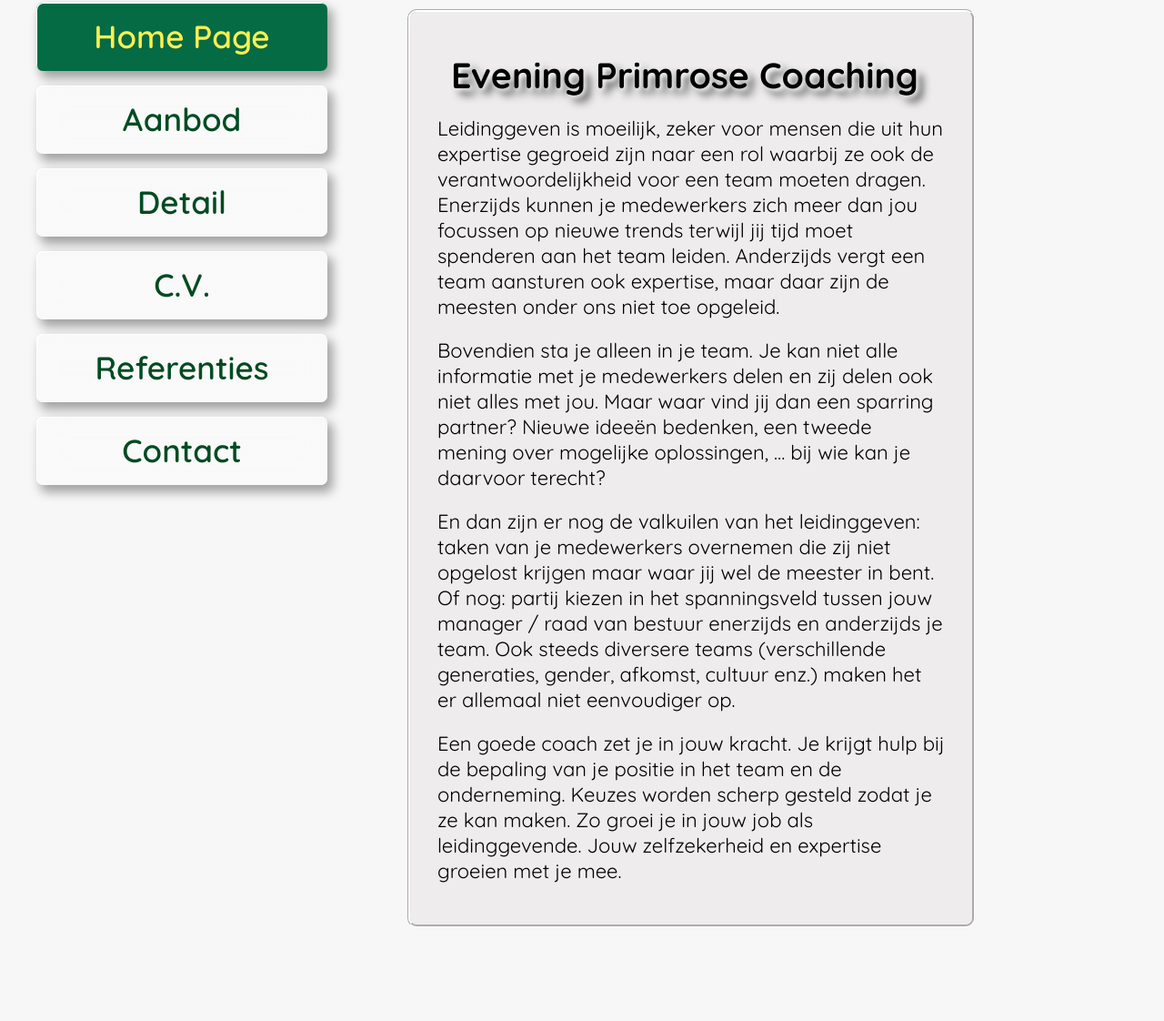
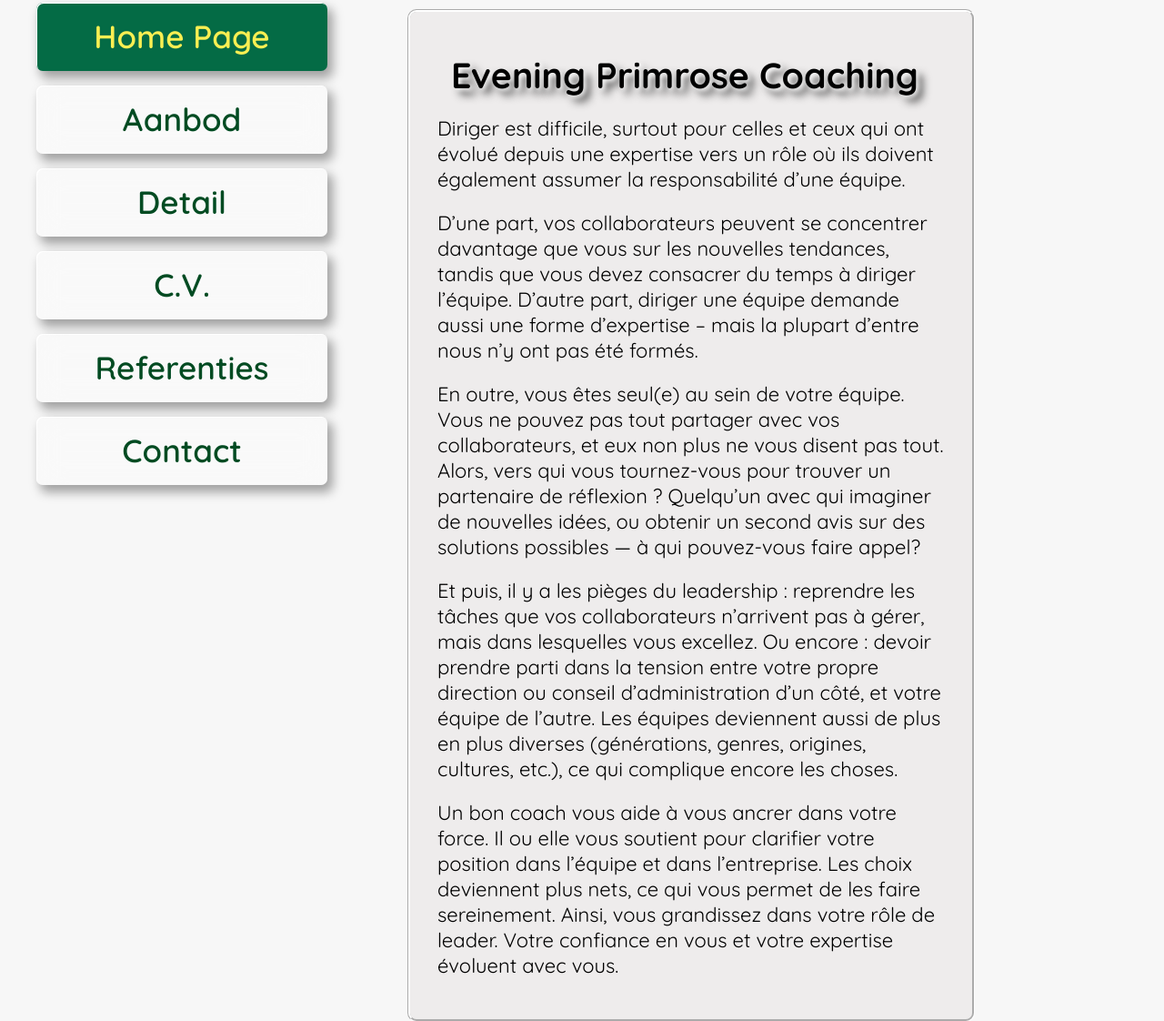
Before and after one commit to AllaHrushyna/Evening-Primrose-Coaching, a plain HTML site: page indexFR.html in a window 1280 px wide. Shown: the part 275-1397 px from the top of the page at 91% size. Drawn offline with Linux system fonts and the light colour scheme.

Commit message:
index FR en EN

```diff
--- a/indexFR.html
+++ b/indexFR.html
@@ -38,10 +38,12 @@
 
         <h1>Evening Primrose Coaching</h1>
 
-        <p>Leidinggeven is moeilijk, zeker voor mensen die uit hun expertise gegroeid zijn naar een rol waarbij ze ook de verantwoordelijkheid voor een team moeten dragen. Enerzijds kunnen je medewerkers zich meer dan jou focussen op nieuwe trends terwijl jij tijd moet spenderen aan het team leiden. Anderzijds vergt een team aansturen ook expertise, maar daar zijn de meesten onder ons niet toe opgeleid. </p>
-        <p>Bovendien sta je alleen in je team. Je kan niet alle informatie met je medewerkers delen en zij delen ook niet alles met jou. Maar waar vind jij dan een sparring partner? Nieuwe ideeën bedenken, een tweede mening over mogelijke oplossingen, … bij wie kan je daarvoor terecht?</p>
-        <p>En dan zijn er nog de valkuilen van het leidinggeven: taken van je medewerkers overnemen die zij niet opgelost krijgen maar waar jij wel de meester in bent. Of nog: partij kiezen in het spanningsveld tussen jouw manager / raad van bestuur enerzijds en anderzijds je team. Ook steeds diversere teams (verschillende generaties, gender, afkomst, cultuur enz.) maken het er allemaal niet eenvoudiger op.</p>
-        <p>Een goede coach zet je in jouw kracht. Je krijgt hulp bij de bepaling van je positie in het team en de onderneming. Keuzes worden scherp gesteld zodat je ze kan maken. Zo groei je in jouw job als leidinggevende. Jouw zelfzekerheid en expertise groeien met je mee.</p>
+        <p>Diriger est difficile, surtout pour celles et ceux qui ont évolué depuis une expertise vers un rôle où ils doivent également assumer la responsabilité d’une équipe.
+        <p>D’une part, vos collaborateurs peuvent se concentrer davantage que vous sur les nouvelles tendances, tandis que vous devez consacrer du temps à diriger l’équipe. D’autre part, diriger une équipe demande aussi une forme d’expertise – mais la plupart d’entre nous n’y ont pas été formés.
+        <p>En outre, vous êtes seul(e) au sein de votre équipe. Vous ne pouvez pas tout partager avec vos collaborateurs, et eux non plus ne vous disent pas tout. Alors, vers qui vous tournez-vous pour trouver un partenaire de réflexion ? Quelqu’un avec qui imaginer de nouvelles idées, ou obtenir un second avis sur des solutions possibles — à qui pouvez-vous faire appel?
+        <p>Et puis, il y a les pièges du leadership : reprendre les tâches que vos collaborateurs n’arrivent pas à gérer, mais dans lesquelles vous excellez. Ou encore : devoir prendre parti dans la tension entre votre propre direction ou conseil d’administration d’un côté, et votre équipe de l’autre. Les équipes deviennent aussi de plus en plus diverses (générations, genres, origines, cultures, etc.), ce qui complique encore les choses.
+        <p>Un bon coach vous aide à vous ancrer dans votre force. Il ou elle vous soutient pour clarifier votre position dans l’équipe et dans l’entreprise. Les choix deviennent plus nets, ce qui vous permet de les faire sereinement. Ainsi, vous grandissez dans votre rôle de leader. Votre confiance en vous et votre expertise évoluent avec vous.</p>
+
 
     </main>
 
```
Also changed, not shown: indexEN.html (+5 -4 lines).
